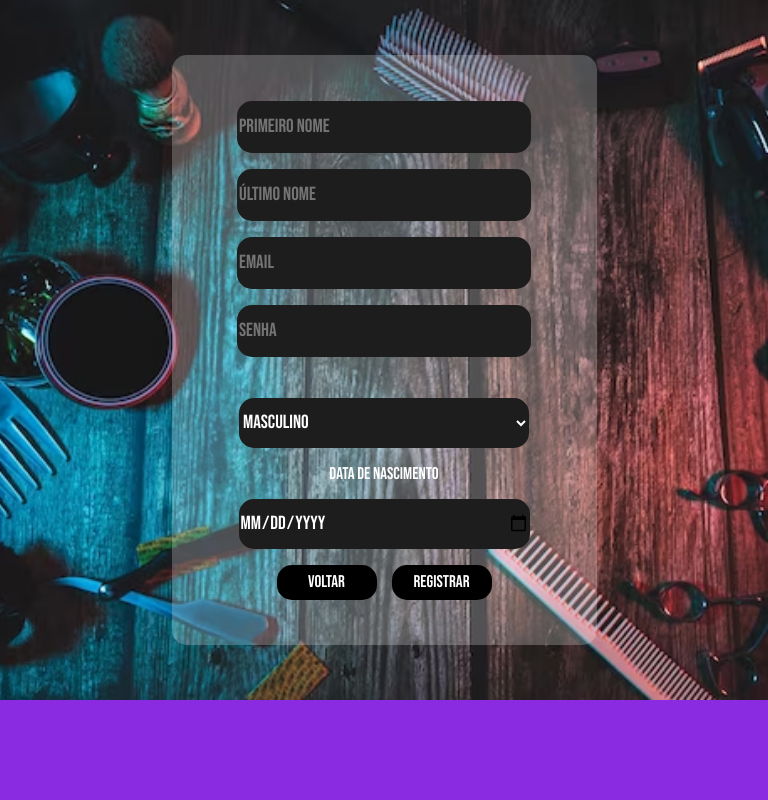
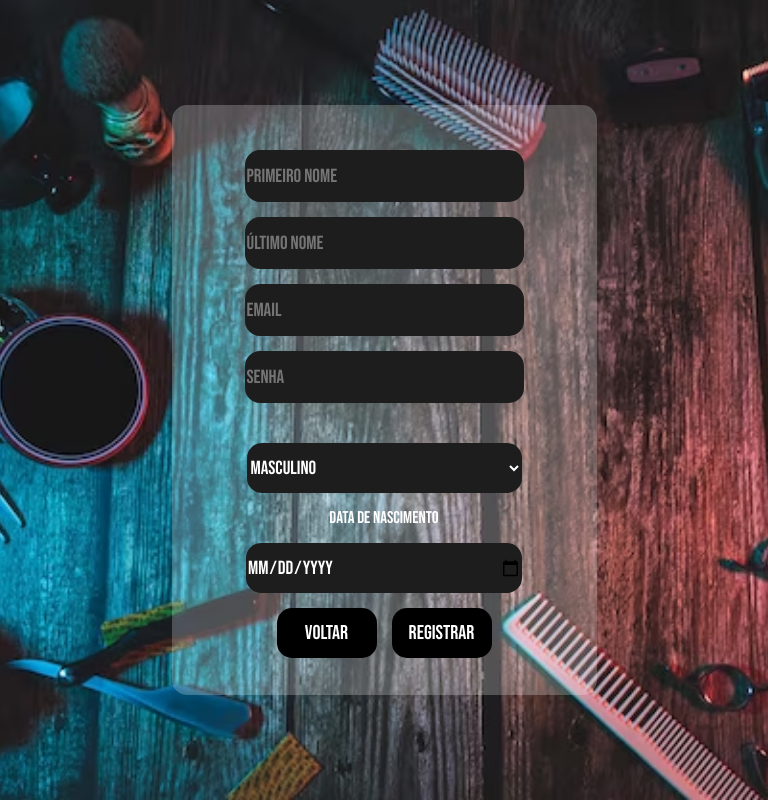
Before and after one commit to santjonatas/barbearia, a plain HTML site: page assets/registro.html in a window 768 px wide. Drawn offline with Linux system fonts and the light colour scheme.

Commit message:
registro

```diff
--- a/assets/css/registro.css
+++ b/assets/css/registro.css
@@ -13,7 +13,7 @@ main{
     justify-content: center;
     align-items: center;
     width: 100%;
-    height: 700px;
+    height: 800px;
     background-color: blue;
     background-image: url("../image/vista-de-angulo-alto-de-ferramentas-de-barbeiro-na-mesa_1048944-29176035.avif");
     background-repeat: no-repeat;
--- a/assets/css/responsivo/responsivoregistro.css
+++ b/assets/css/responsivo/responsivoregistro.css
@@ -82,6 +82,26 @@
         flex-direction: column;
         width: 450px;
     }
+    .aba-form{
+        width: 275px;
+        height: 50px;
+        font-size: 19px;
+        font-family: 'barber';
+        color: white;
+        border-radius: 15px;
+        border: 0px;
+        background-color: rgb(29, 29, 29);
+    }
+    .botoes{
+        font-size: 20px;
+        font-family: 'barber';
+        color: white;
+        width: 100px;
+        height: 50px;
+        border: none;
+        border-radius: 15px;
+        background-color: black;
+    }
 }
 
 @media (min-width: 320px) and (max-width: 480px){
@@ -136,4 +156,14 @@
         border: 0px;
         background-color: rgb(29, 29, 29);
     }
+    .botoes{
+        font-size: 20px;
+        font-family: 'barber';
+        color: white;
+        width: 100px;
+        height: 50px;
+        border: none;
+        border-radius: 15px;
+        background-color: black;
+    }
 }
```
